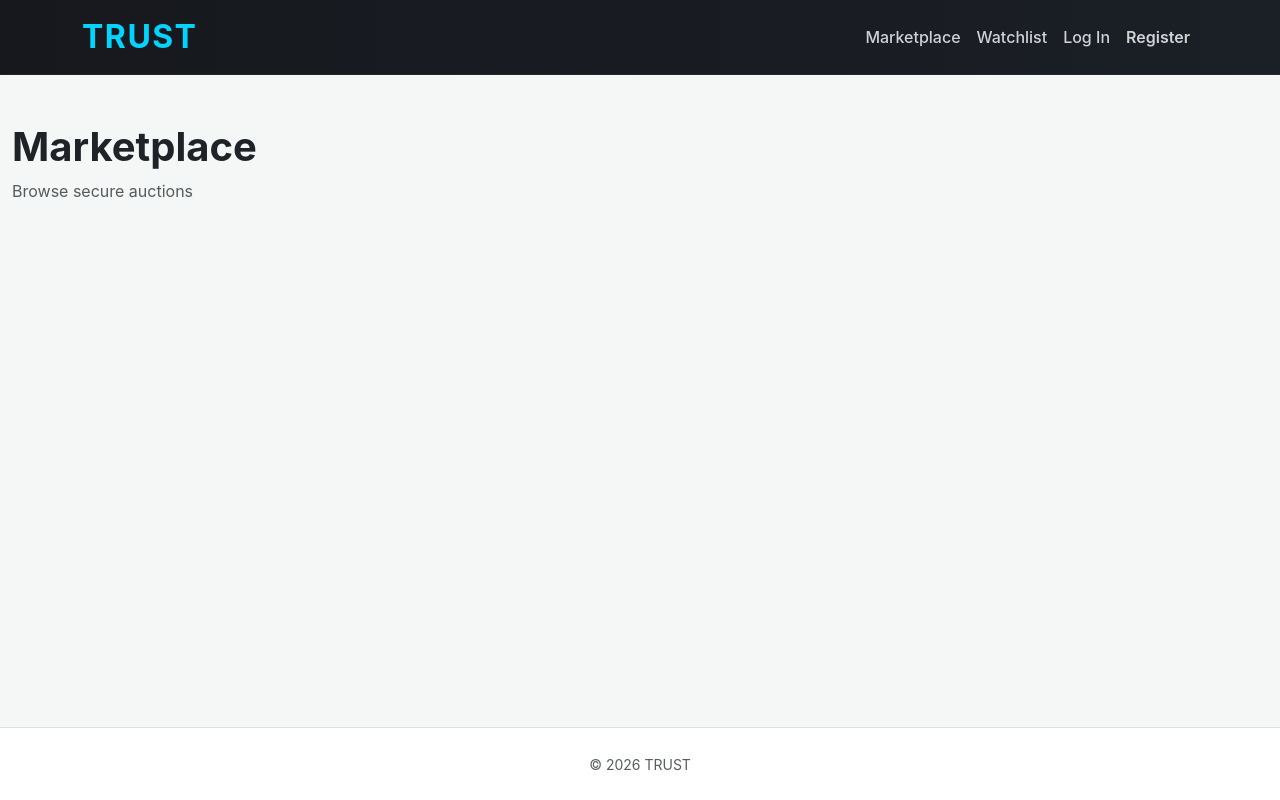
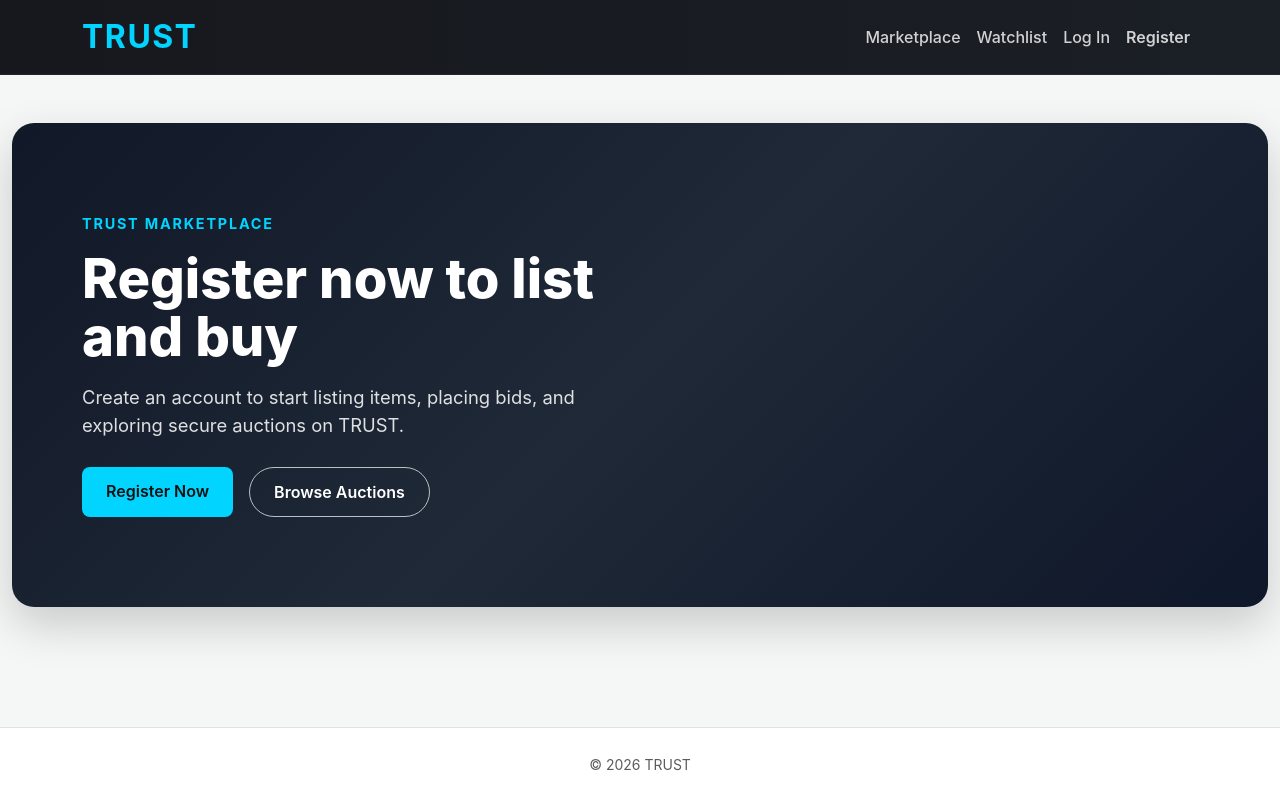
Before and after one commit to jorgemar723/-trust-auction-system, a Flask app: page / in a window 1280 px wide. Run offline with Flask 3, Linux system fonts and the light colour scheme; data that the repository does not hold is empty; some libraries are stand-ins or nearby versions.

Commit message:
PROJ-105: Add marketplace hero banner and conditional CTA

```diff
--- a/static/css/style.css
+++ b/static/css/style.css
@@ -52,6 +52,98 @@ footer {
 /* Main content alignment */
 main.container {
     max-width: 1320px;
+}
+
+/* Marketplace Hero */
+.marketplace-hero {
+    background: linear-gradient(135deg, #111827, #1f2937, #0f172a);
+    color: white;
+    border-radius: 22px;
+    display: flex;
+    align-items: center;
+    overflow: hidden;
+    box-shadow: 0 18px 45px rgba(0, 0, 0, 0.18);
+}
+
+.marketplace-hero-large {
+    padding: 90px 70px;
+    min-height: 400px;
+}
+
+.marketplace-hero-small {
+    padding: 42px 50px;
+    min-height: 220px;
+}
+
+.marketplace-hero-content {
+    max-width: 620px;
+}
+
+.hero-label {
+    font-size: 0.9rem;
+    font-weight: 700;
+    letter-spacing: 1.8px;
+    color: var(--trust-cyan);
+    text-transform: uppercase;
+    margin-bottom: 14px;
+}
+
+.marketplace-hero h1 {
+    font-size: 3.4rem;
+    font-weight: 800;
+    line-height: 1.08;
+    margin-bottom: 18px;
+    color: white;
+}
+
+.marketplace-hero-small h1 {
+    font-size: 2.2rem;
+    margin-bottom: 12px;
+}
+
+.hero-subtext {
+    font-size: 1.15rem;
+    color: rgba(255, 255, 255, 0.86);
+    margin-bottom: 28px;
+    max-width: 560px;
+}
+
+.marketplace-hero-small .hero-subtext {
+    font-size: 1rem;
+    margin-bottom: 20px;
+}
+
+.hero-buttons {
+    display: flex;
+    gap: 16px;
+    flex-wrap: wrap;
+}
+
+.hero-btn {
+    padding: 12px 24px;
+    font-weight: 600;
+    border-radius: 999px;
+}
+
+.btn-outline-light.hero-btn {
+    border: 1px solid rgba(255, 255, 255, 0.7);
+    color: white;
+    background: transparent;
+}
+
+.btn-outline-light.hero-btn:hover {
+    background: white;
+    color: #111 !important;
+}
+
+/* Marketplace section spacing */
+.marketplace-header h2 {
+    font-weight: 800;
+    color: var(--trust-dark);
+}
+
+.marketplace-header p {
+    color: var(--trust-muted);
 }
 
 /* Auction Card */
--- a/templates/index.html
+++ b/templates/index.html
@@ -1,9 +1,67 @@
 {% extends 'base.html' %}
 
 {% block content %}
-<header class="mb-5">
-    <h1 class="fw-bold">Marketplace</h1>
-    <p class="text-muted">Browse secure auctions</p>
+
+{% if auctions|length == 0 %}
+<section class="marketplace-hero marketplace-hero-large mb-5">
+    <div class="marketplace-hero-content">
+        <p class="hero-label">TRUST MARKETPLACE</p>
+
+        {% if session.get('user_id') %}
+            <h1>Ready to sell something?</h1>
+            <p class="hero-subtext">
+                Create a listing, start an auction, and connect with buyers through TRUST.
+            </p>
+
+            <div class="hero-buttons">
+                <a href="{{ url_for('create_auction') }}" class="btn btn-trust hero-btn">Create Listing</a>
+                <a href="{{ url_for('index') }}" class="btn btn-outline-light hero-btn">Browse Auctions</a>
+            </div>
+        {% else %}
+            <h1>Register now to list and buy</h1>
+            <p class="hero-subtext">
+                Create an account to start listing items, placing bids, and exploring secure auctions on TRUST.
+            </p>
+
+            <div class="hero-buttons">
+                <a href="{{ url_for('register') }}" class="btn btn-trust hero-btn">Register Now</a>
+                <a href="{{ url_for('index') }}" class="btn btn-outline-light hero-btn">Browse Auctions</a>
+            </div>
+        {% endif %}
+    </div>
+</section>
+{% else %}
+<section class="marketplace-hero marketplace-hero-small mb-4">
+    <div class="marketplace-hero-content">
+        <p class="hero-label">TRUST MARKETPLACE</p>
+
+        {% if session.get('user_id') %}
+            <h1>Keep the marketplace moving</h1>
+            <p class="hero-subtext">
+                Create a new listing or browse active auctions now.
+            </p>
+
+            <div class="hero-buttons">
+                <a href="{{ url_for('create_auction') }}" class="btn btn-trust hero-btn">Create Listing</a>
+                <a href="{{ url_for('index') }}" class="btn btn-outline-light hero-btn">Browse Auctions</a>
+            </div>
+        {% else %}
+            <h1>Register now to list and buy</h1>
+            <p class="hero-subtext">
+                Join TRUST to place bids, buy securely, and start selling your own items.
+            </p>
+
+            <div class="hero-buttons">
+                <a href="{{ url_for('register') }}" class="btn btn-trust hero-btn">Register Now</a>
+                <a href="{{ url_for('index') }}" class="btn btn-outline-light hero-btn">Browse Auctions</a>
+            </div>
+        {% endif %}
+    </div>
+</section>
+
+<header class="mb-4 marketplace-header">
+    <h2 class="fw-bold">Featured Auctions</h2>
+    <p class="text-muted">Browse secure auctions available now</p>
 </header>
 
 <div class="row row-cols-1 row-cols-md-2 row-cols-lg-3 g-4">
@@ -11,4 +69,6 @@
         {% include 'auction_card.html' %}
     {% endfor %}
 </div>
+{% endif %}
+
 {% endblock %}
```
Also changed, not shown: other parts of static/css/style.css (+49 -0 lines).
